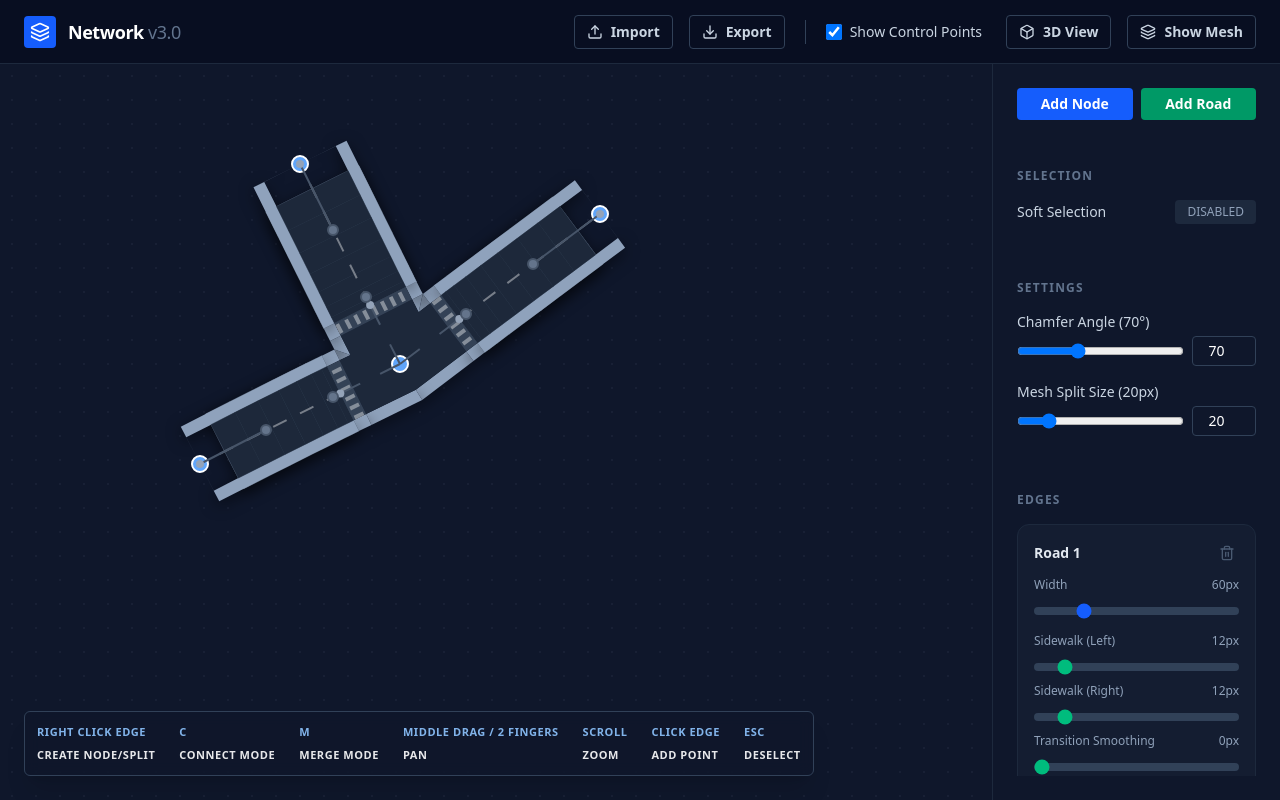
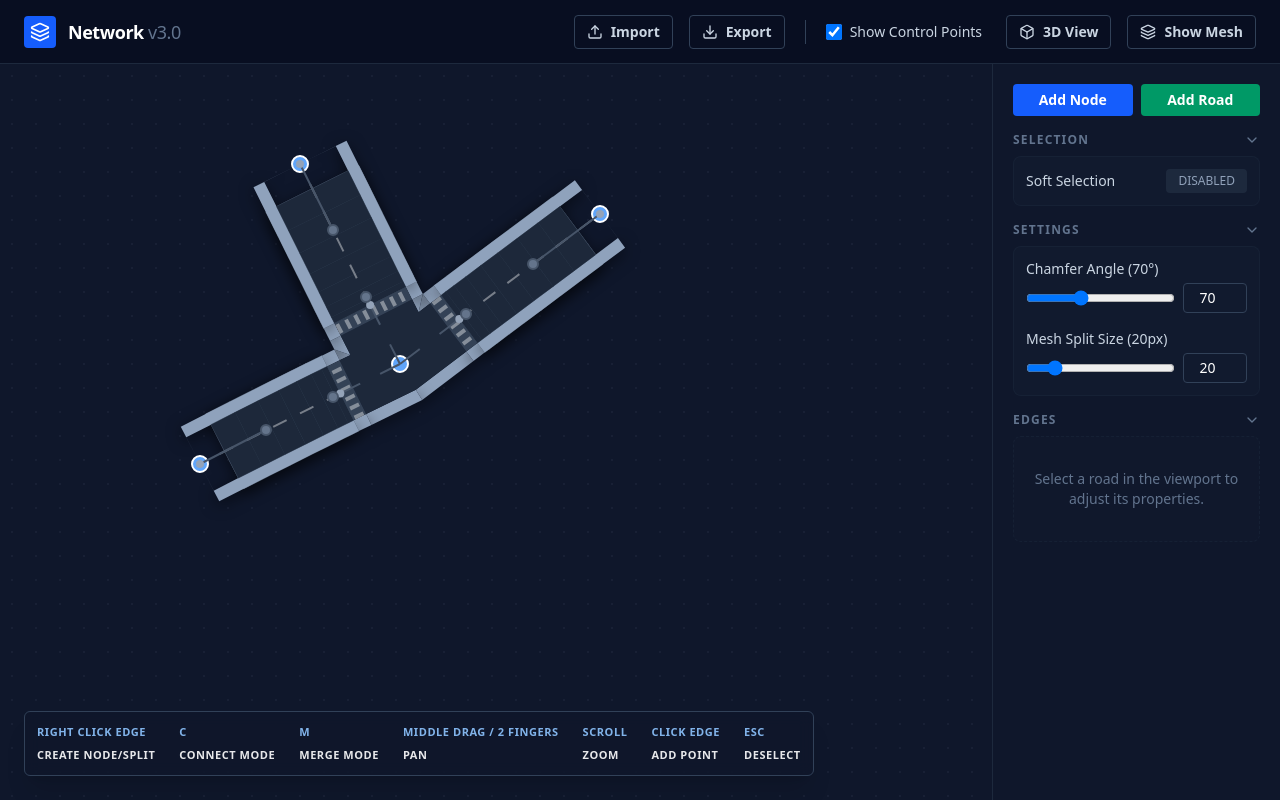
Before and after one commit to Obsolete-Robot/cab87-roblox, a React (Vite) app: page / in a window 1280 px wide. Built offline with nearby package versions, Linux system fonts and the light colour scheme.

Commit message:
feat: Add expand/collapse and copy/paste for edge settings
Introduces functionality to collapse and expand sections within the sidebar.
Additionally, implements copy and paste functionality for edge settings to improve workflow efficiency.
New icons have been added to support these features.

```diff
--- a/src/App.tsx
+++ b/src/App.tsx
@@ -1,5 +1,5 @@
 import React, { useState, useEffect, useRef, useMemo } from 'react';
-import { Settings2, Trash2, Plus, Bug, Menu, X, Layers, Download, Upload, Box } from 'lucide-react';
+import { Settings2, Trash2, Plus, Bug, Menu, X, Layers, Download, Upload, Box, ChevronDown, ChevronRight, Copy, ClipboardPaste } from 'lucide-react';
 import { Point, Node, Edge, MeshData } from './lib/types';
 import { getEdgeControlPoints, getExtendedEdgeControlPoints, sampleEdgeSpline } from './lib/network';
 import { buildNetworkMesh } from './lib/meshing';
@@ -65,6 +65,9 @@ export default function App() {
   const [is3DMode, setIs3DMode] = useState(false);
   const [softSelectionEnabled, setSoftSelectionEnabled] = useState(false);
   const [softSelectionRadius, setSoftSelectionRadius] = useState(200);
+  const [collapsedSections, setCollapsedSections] = useState<Record<string, boolean>>({});
+  const toggleSection = (section: string) => setCollapsedSections(prev => ({ ...prev, [section]: !prev[section] }));
+  const [copiedEdgeSettings, setCopiedEdgeSettings] = useState<Partial<Edge> | null>(null);
 
   const fileInputRef = useRef<HTMLInputElement>(null);
 
@@ -1661,8 +1664,8 @@ export default function App() {
           )}
         </main>
 
-        <aside className={`${isSidebarOpen ? 'translate-x-0' : 'translate-x-full lg:translate-x-0'} fixed lg:relative right-0 top-0 h-full w-full sm:w-80 lg:w-72 border-l border-slate-800 bg-slate-900 p-5 lg:p-6 flex flex-col gap-6 lg:gap-8 shrink-0 overflow-y-auto transition-transform duration-300 ease-in-out z-40 lg:z-10`}>
-          <div className="flex items-center justify-between lg:hidden mb-2">
+        <aside className={`${isSidebarOpen ? 'translate-x-0' : 'translate-x-full lg:translate-x-0'} fixed lg:relative right-0 top-0 h-full w-full sm:w-80 lg:w-72 border-l border-slate-800 bg-slate-900 p-4 lg:p-5 flex flex-col gap-4 shrink-0 overflow-y-auto transition-transform duration-300 ease-in-out z-40 lg:z-10`}>
+          <div className="flex items-center justify-between lg:hidden mb-1">
             <h2 className="text-white font-bold text-lg uppercase tracking-tight">Properties</h2>
             <button
               onClick={() => setIsSidebarOpen(false)}
@@ -1673,15 +1676,22 @@ export default function App() {
           </div>
 
           <section>
-            <div className="flex gap-2 mb-4">
+            <div className="flex gap-2">
                 <button onClick={addNode} className="flex-1 px-3 py-1.5 bg-blue-600 hover:bg-blue-500 text-white rounded text-sm font-semibold flex justify-center items-center gap-2">Add Node</button>
                 <button onClick={addEdge} className="flex-1 px-3 py-1.5 bg-emerald-600 hover:bg-emerald-500 text-white rounded text-sm font-semibold flex justify-center items-center gap-2">Add Road</button>
             </div>
           </section>
 
-          <section className="mb-6">
-            <h3 className="text-xs font-bold text-slate-500 uppercase tracking-widest mb-4">Selection</h3>
-            <div className="space-y-4">
+          <section>
+            <div
+              className="flex items-center justify-between cursor-pointer mb-2"
+              onClick={() => toggleSection('selection')}
+            >
+              <h3 className="text-xs font-bold text-slate-500 uppercase tracking-widest">Selection</h3>
+              {collapsedSections['selection'] ? <ChevronRight className="w-4 h-4 text-slate-500" /> : <ChevronDown className="w-4 h-4 text-slate-500" />}
+            </div>
+            {!collapsedSections['selection'] && (
+              <div className="space-y-4 bg-slate-800/20 p-3 rounded-lg border border-slate-800/50">
                 <div className="flex items-center justify-between">
                   <span className="text-sm font-medium text-slate-300">Soft Selection</span>
                   <button
@@ -1708,11 +1718,19 @@ export default function App() {
                   </div>
                 )}
               </div>
+            )}
           </section>
 
-          <section className="mb-6">
-            <h3 className="text-xs font-bold text-slate-500 uppercase tracking-widest mb-4">Settings</h3>
-            <div className="space-y-4">
+          <section>
+            <div
+              className="flex items-center justify-between cursor-pointer mb-2"
+              onClick={() => toggleSection('settings')}
+            >
+              <h3 className="text-xs font-bold text-slate-500 uppercase tracking-widest">Settings</h3>
+              {collapsedSections['settings'] ? <ChevronRight className="w-4 h-4 text-slate-500" /> : <ChevronDown className="w-4 h-4 text-slate-500" />}
+            </div>
+            {!collapsedSections['settings'] && (
+              <div className="space-y-4 bg-slate-800/20 p-3 rounded-lg border border-slate-800/50">
                 <div>
                   <label className="block text-sm font-medium text-slate-300 mb-1">
                     Chamfer Angle ({chamferAngle}°)
@@ -1760,22 +1778,30 @@ export default function App() {
                   </div>
                 </div>
               </div>
+            )}
           </section>
 
           <section className="flex-grow flex flex-col min-h-0">
-            <h3 className="text-xs font-bold text-slate-500 uppercase tracking-widest mb-4">Edges</h3>
+            <div
+              className="flex items-center justify-between cursor-pointer mb-2"
+              onClick={() => toggleSection('edges')}
+            >
+              <h3 className="text-xs font-bold text-slate-500 uppercase tracking-widest">Edges {selectedEdge ? '(Selected)' : ''}</h3>
+              {collapsedSections['edges'] ? <ChevronRight className="w-4 h-4 text-slate-500" /> : <ChevronDown className="w-4 h-4 text-slate-500" />}
+            </div>
+            {!collapsedSections['edges'] && (
               <div className="space-y-3 overflow-y-auto flex-grow pb-4">
-              {edges.map((e, idx) => (
+                {edges.filter(e => e.id === selectedEdge).length === 0 ? (
+                  <div className="text-sm text-slate-500 text-center py-8 px-4 bg-slate-800/10 rounded-lg border border-slate-800/50 border-dashed">
+                    Select a road in the viewport to adjust its properties.
+                  </div>
+                ) : (
+                  edges.filter(e => e.id === selectedEdge).map((e, idx) => (
                     <div
                       key={e.id}
-                  onClick={() => setSelectedEdge(e.id)}
-                  className={`p-3 lg:p-4 rounded-xl border transition-all cursor-pointer ${
-                    selectedEdge === e.id
-                      ? 'bg-blue-900/10 border-blue-500/50 ring-1 ring-blue-500/20'
-                      : 'bg-slate-800/40 border-slate-800 hover:border-slate-700'
-                  }`}
+                      className="p-3 lg:p-4 rounded-xl border transition-all pointer-events-none bg-blue-900/10 border-blue-500/50 ring-1 ring-blue-500/20"
                     >
-                  <div className="flex justify-between items-center mb-3">
+                      <div className="flex justify-between items-center mb-3 pointer-events-auto">
                         {editingEdgeName === e.id ? (
                           <input
                             autoFocus
@@ -1799,23 +1825,52 @@ export default function App() {
                           <span
                             onDoubleClick={(evt) => {
                               evt.stopPropagation();
-                          setEditingNameValue(e.name || `Road ${idx + 1}`);
+                              setEditingNameValue(e.name || `Selected Road`);
                               setEditingEdgeName(e.id);
                             }}
                             className="text-sm font-bold text-slate-200 cursor-text"
                             title="Double-click to rename"
                           >
-                        {e.name || `Road ${idx + 1}`}
+                            {e.name || `Selected Road`}
                           </span>
                         )}
+                        <div className="flex items-center gap-1">
+                          <button
+                            onClick={(evt) => {
+                              evt.stopPropagation();
+                              setCopiedEdgeSettings({
+                                width: e.width,
+                                sidewalkLeft: e.sidewalkLeft,
+                                sidewalkRight: e.sidewalkRight,
+                                transitionSmoothness: e.transitionSmoothness,
+                              });
+                            }}
+                            title="Copy road settings"
+                            className="text-slate-500 hover:text-blue-400 p-2 lg:p-1 rounded-lg hover:bg-slate-800 transition-colors"
+                          >
+                            <Copy className="w-4 h-4 opacity-70" />
+                          </button>
+                          <button
+                            onClick={(evt) => {
+                              evt.stopPropagation();
+                              if (!copiedEdgeSettings) return;
+                              setEdges(prev => prev.map(ed => ed.id === e.id ? { ...ed, ...copiedEdgeSettings } : ed));
+                            }}
+                            title="Paste road settings"
+                            disabled={!copiedEdgeSettings}
+                            className={`p-2 lg:p-1 rounded-lg transition-colors ${copiedEdgeSettings ? 'text-slate-500 hover:text-emerald-400 hover:bg-slate-800 cursor-pointer' : 'text-slate-700 cursor-not-allowed'}`}
+                          >
+                            <ClipboardPaste className="w-4 h-4 opacity-70" />
+                          </button>
                           <button
                             onClick={(evt) => { evt.stopPropagation(); setEdges(prev => prev.filter(edge => edge.id !== e.id)); setSelectedEdge(null); }}
-                      className="text-slate-500 hover:text-red-400 p-2 lg:p-1 rounded-lg hover:bg-slate-800 transition-colors"
+                            className="text-slate-500 hover:text-red-400 p-2 lg:p-1 rounded-lg hover:bg-slate-800 transition-colors ml-1"
                           >
                             <Trash2 className="w-4 h-4 opacity-70" />
                           </button>
                         </div>
-                  <div className="flex flex-col gap-3">
+                      </div>
+                      <div className="flex flex-col gap-3 pointer-events-auto">
                         <div>
                           <div className="flex justify-between text-xs text-slate-400 mb-1">
                             <span>Width</span>
@@ -1890,8 +1945,10 @@ export default function App() {
                         </div>
                       </div>
                     </div>
-              ))}
-            </div>
+                  ))
+                )}
+              </div>
+            )}
           </section>
         </aside>
       </div>
```
Lines whose indentation alone changed are shown as unchanged.
